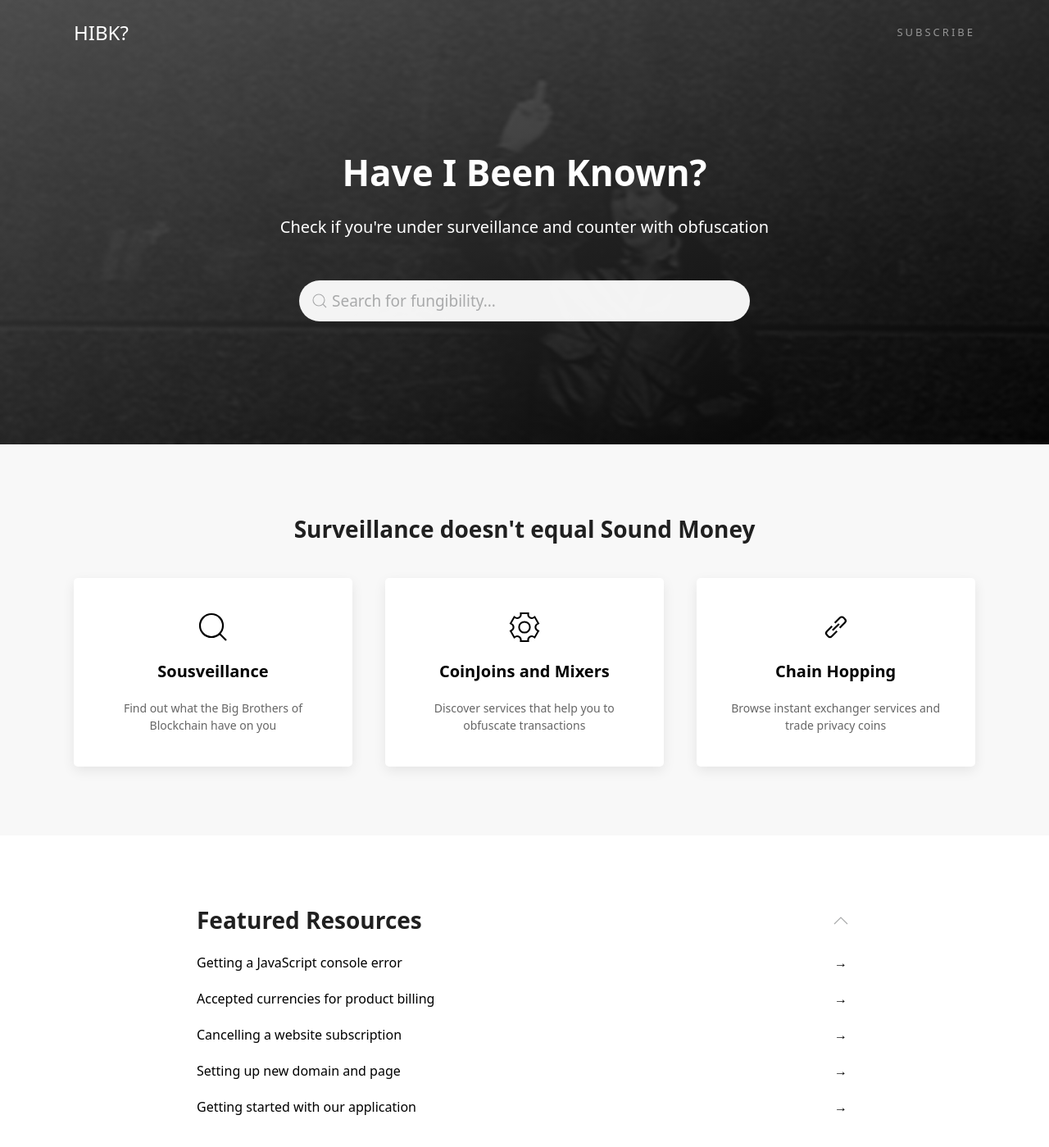
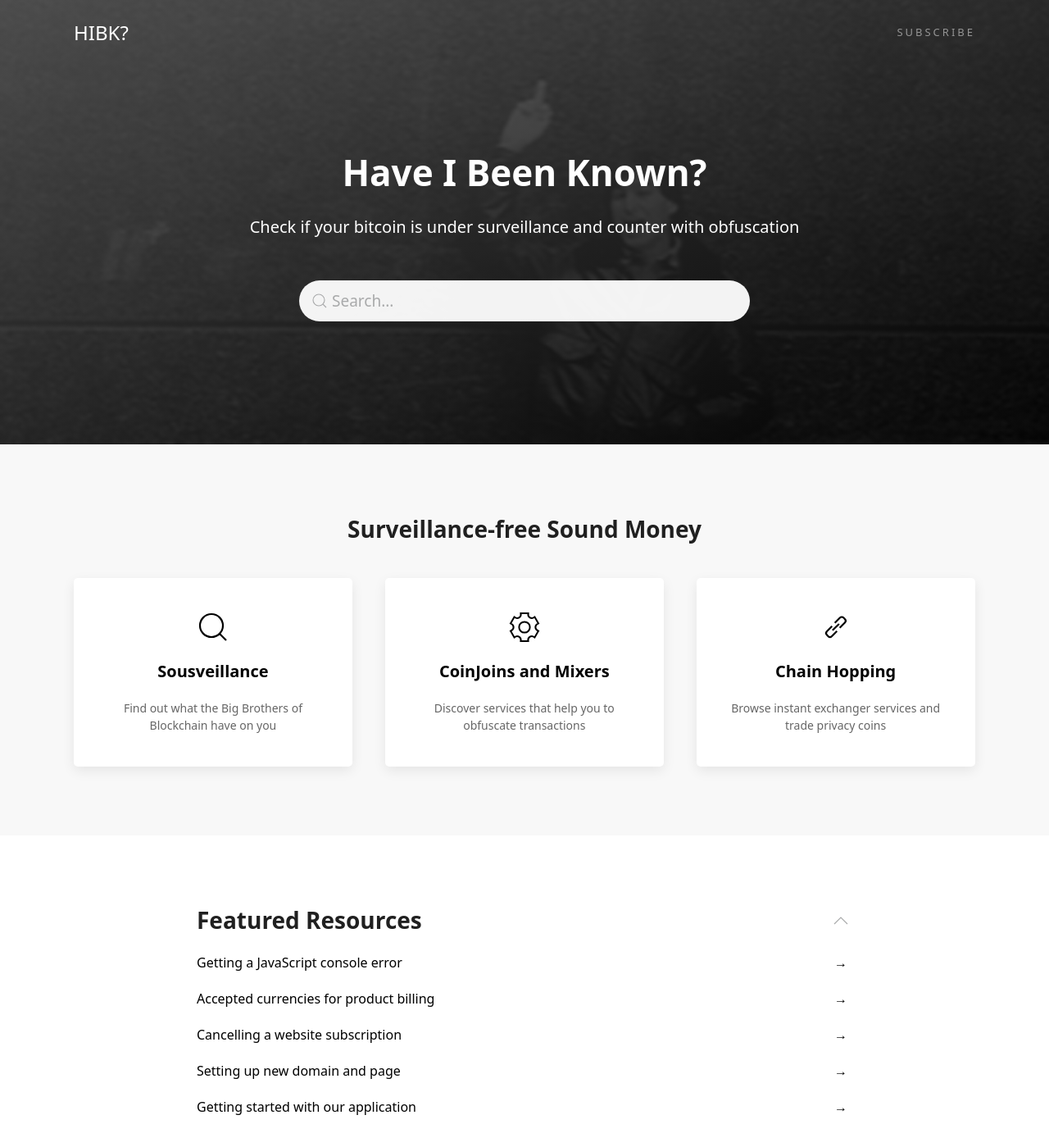
Before and after one commit to haveibeenknown/hibk, a Jekyll site: the page built from index.md, in a window 1280 px wide and 1400 px high. Shown: the whole window at 82% size. Built offline with Jekyll 4.4.1, drawn with Linux system fonts in a browser that asks for light colours.

Commit message:
search and cta

```diff
--- a/_config.yml
+++ b/_config.yml
@@ -1,6 +1,6 @@
 # Site title and description
 title:              HIBK?
-description:        Check if your coins are under surveillance and counter with obfuscation.
+description:        Check if your bitcoin is under surveillance and counter with obfuscation.
 
 # Site subpath, e.g. /blog
 baseurl:            ""
--- a/_data/navigation_categories.yml
+++ b/_data/navigation_categories.yml
@@ -1,6 +1,6 @@
 # Categories home page navigation
 
-- heading: Surveillance doesn't equal Sound Money
+- heading: Surveillance-free Sound Money
   categories:
     - title: Sousveillance
       desc: Find out what the Big Brothers of Blockchain have on you
--- a/_includes/header-hero.html
+++ b/_includes/header-hero.html
@@ -51,7 +51,7 @@
                     <div class="uk-position-relative">
                         <form class="uk-search uk-search-default uk-width-1-1" name="search-hero" onsubmit="return false;">
                             <span data-uk-search-icon></span>
-                            <input id="hero-search" class="uk-search-input" type="search" placeholder="Search for fungibility...">
+                            <input id="hero-search" class="uk-search-input" type="search" placeholder="Search...">
                         </form>
                         <ul id="hero-search-results" class="uk-position-absolute uk-width-1-1 uk-list"></ul>
                     </div>
--- a/index.md
+++ b/index.md
@@ -1,7 +1,7 @@
 ---
 layout: help
 title: Have I Been Known?
-subtitle: Check if you're under surveillance and counter with obfuscation
+subtitle: Check if your bitcoin is under surveillance and counter with obfuscation
 hero:
     background: "#000000"
     image: header_2.jpg
```
Also changed, not shown: other parts of index.md (+2 -2 lines), 1 other file.
